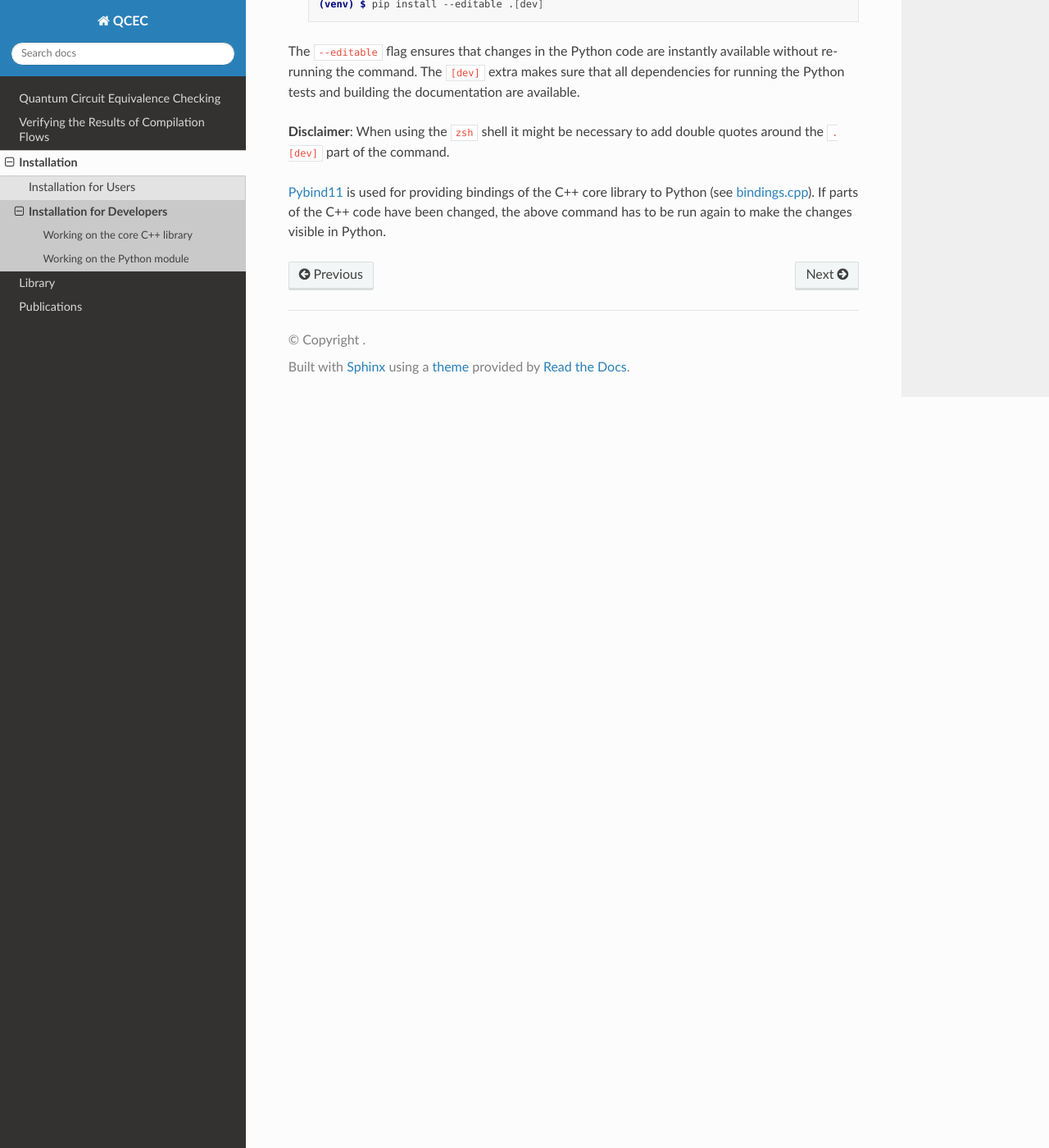
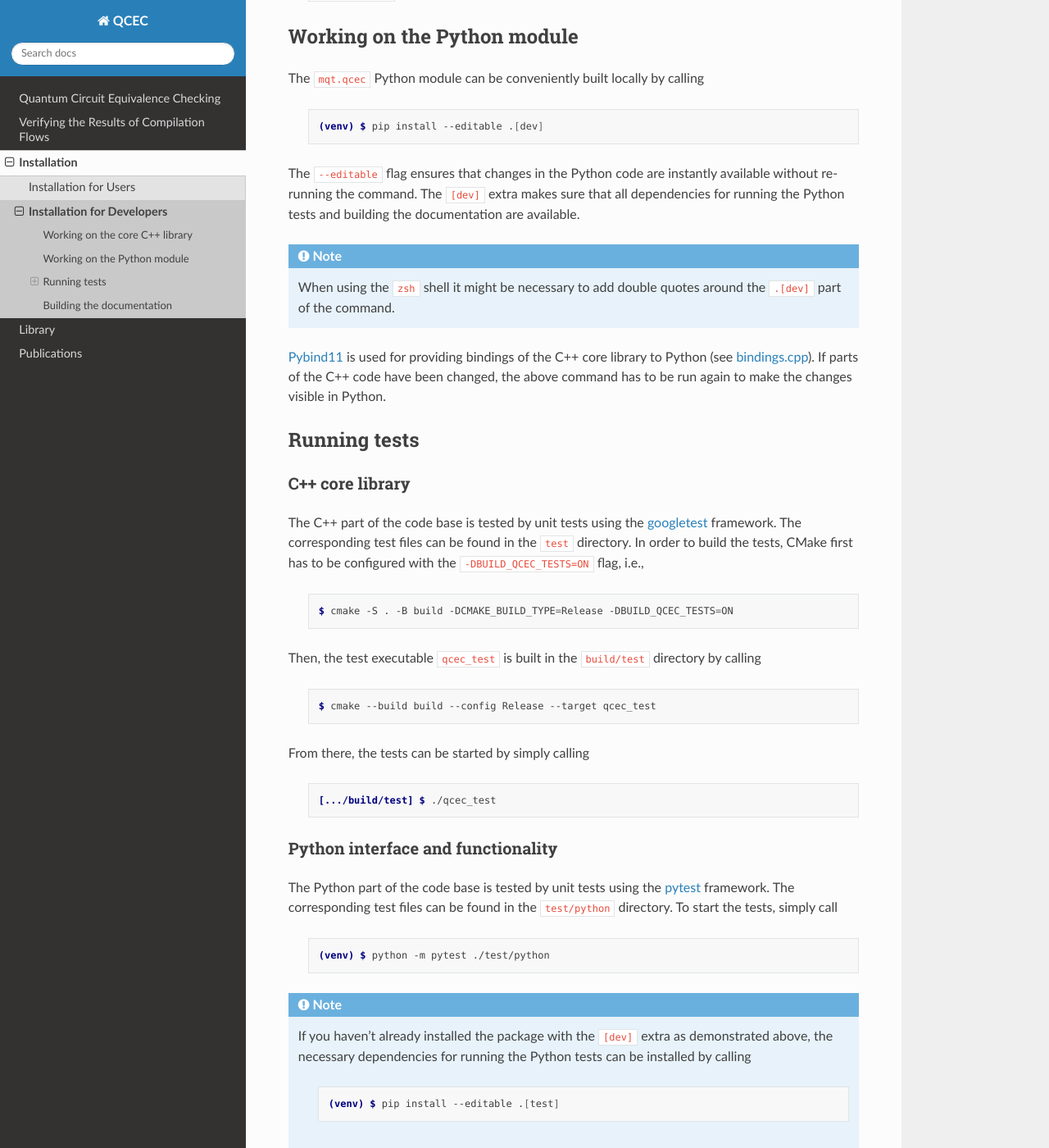
Before and after one commit to cda-tum/mqt-qcec, a Sphinx documentation site: the page built from docs/source/install/Developers.rst, in a window 1280 px wide and 1400 px high, scrolled down 1293 px. Shown: the whole window at 82% size. Built offline with Sphinx 7.4.7 and the Read the Docs theme 2.0.0, drawn with Linux system fonts in a browser that asks for light colours; the version number could not be read and is left out; some of the changed text lies outside the part shown.

Commit message:
📝 Documentation update (#77)
* 📝 add some documentation on running tests and building documentation
* 📝 improve documentation by using `.. note::` and footnotes

```diff
--- a/docs/source/install/Developers.rst
+++ b/docs/source/install/Developers.rst
@@ -10,6 +10,10 @@ In order to start developing, clone the QCEC repository using
 Note the :code:`--recurse-submodules` flag. It is required to also clone all the required submodules. If you happen to forget passing the flag on your initial clone, you can initialize all the submodules by executing :code:`git submodule update --init --recursive` in the main project directory.
 
 A C++ compiler supporting *C++17* and a minimum CMake version of *3.14* is required to build the project.
+
+.. note::
+    We noticed some issues when compiling with Microsoft's *MSCV* compiler toolchain. If you want to start development on this project under Windows, consider using the *clang* compiler toolchain. A detailed description of how to set this up can be found `here <https://docs.microsoft.com/en-us/cpp/build/clang-support-msbuild?view=msvc-160>`_.
+
 
 Working on the core C++ library
 ###############################
@@ -51,7 +55,69 @@ The :code:`mqt.qcec` Python module can be conveniently built locally by calling
 
 The :code:`--editable` flag ensures that changes in the Python code are instantly available without re-running the command. The :code:`[dev]` extra makes sure that all dependencies for running the Python tests and building the documentation are available.
 
-**Disclaimer**: When using the :code:`zsh` shell it might be necessary to add double quotes around the :code:`.[dev]` part of the command.
+.. note::
+    When using the :code:`zsh` shell it might be necessary to add double quotes around the :code:`.[dev]` part of the command.
 
-`Pybind11 <https://pybind11.readthedocs.io/>`_ is used for providing bindings of the C++ core library to Python (see `bindings.cpp <https://github.com/cda-tum/qcec/tree/master/mqt/qcec/bindings.cpp>`_).
+`Pybind11 <https://pybind11.readthedocs.io/>`_ is used for providing bindings of the C++ core library to Python (see `bindings.cpp <https://github.com/cda-tum/qcec/tree/main/mqt/qcec/bindings.cpp>`_).
 If parts of the C++ code have been changed, the above command has to be run again to make the changes visible in Python.
+
+Running tests
+#############
+
+C++ core library
+----------------
+
+The C++ part of the code base is tested by unit tests using the `googletest <https://google.github.io/googletest/primer.html>`_ framework.
+The corresponding test files can be found in the :code:`test` directory. In order to build the tests, CMake first has to be configured with the :code:`-DBUILD_QCEC_TESTS=ON` flag, i.e.,
+
+    .. code-block:: console
+
+        $ cmake -S . -B build -DCMAKE_BUILD_TYPE=Release -DBUILD_QCEC_TESTS=ON
+
+Then, the test executable :code:`qcec_test` is built in the :code:`build/test` directory by calling
+
+    .. code-block:: console
+
+        $ cmake --build build --config Release --target qcec_test
+
+From there, the tests can be started by simply calling
+
+    .. code-block:: console
+
+        [.../build/test] $ ./qcec_test
+
+Python interface and functionality
+----------------------------------
+
+The Python part of the code base is tested by unit tests using the `pytest <https://docs.pytest.org/en/latest/>`_ framework.
+The corresponding test files can be found in the :code:`test/python` directory.
+To start the tests, simply call
+
+    .. code-block:: console
+
+        (venv) $ python -m pytest ./test/python
+
+.. note::
+    If you haven't already installed the package with the :code:`[dev]` extra as demonstrated above, the necessary dependencies for running the Python tests can be installed by calling
+
+        .. code-block:: console
+
+            (venv) $ pip install --editable .[test]
+
+Building the documentation
+##########################
+
+Building this documentation locally is as easy as calling
+
+    .. code-block:: console
+
+        (venv) [.../docs] $ make clean && make html
+
+The resulting HTML documentation (:code:`index.html`) can be found in the :code:`docs/build/html` directory.
+
+.. note::
+    If you haven't already installed the package with the :code:`[dev]` extra as demonstrated above, the necessary dependencies for building the documentation can be installed by calling
+
+        .. code-block:: console
+
+            (venv) $ pip install --editable .[docs]
--- a/docs/source/install/Users.rst
+++ b/docs/source/install/Users.rst
@@ -89,4 +89,5 @@ This requires a `C++ compiler <https://en.wikipedia.org/wiki/List_of_compilers#C
 The library is continuously tested under Linux, MacOS, and Windows using the `latest available system versions for GitHub Actions <https://github.com/actions/virtual-environments>`_.
 In order to access the latest build logs, visit `qcec/actions/workflows/ci.yml <https://github.com/cda-tum/qcec/actions/workflows/ci.yml>`_.
 
-**Disclaimer**: We noticed some issues when compiling with Microsoft's *MSCV* compiler toolchain. If you want to start development on this project under Windows, consider using the *clang* compiler toolchain. A detailed description of how to set this up can be found `here <https://docs.microsoft.com/en-us/cpp/build/clang-support-msbuild?view=msvc-160>`_.
+.. note::
+    We noticed some issues when compiling with Microsoft's *MSCV* compiler toolchain. If you want to start development on this project under Windows, consider using the *clang* compiler toolchain. A detailed description of how to set this up can be found `here <https://docs.microsoft.com/en-us/cpp/build/clang-support-msbuild?view=msvc-160>`_.
--- a/docs/source/library/EquivalenceCheckingManager.rst
+++ b/docs/source/library/EquivalenceCheckingManager.rst
@@ -43,9 +43,10 @@ There are two ways of configuring the manager at construction time, e.g., in ord
 
         ecm = EquivalenceCheckingManager(circ1=qc1, circ2=qc2, timeout=60.)
 
-  Every keyword argument that takes an enum value can either be conveniently specified as a string (e.g., :code:`state_type="stabilizer"`) or by providing the respective enum value (e.g., :code:`state_type=qcec.StateType.stabilizer`).
+.. note::
+    Every keyword argument that takes an enum value can either be conveniently specified as a string (e.g., :code:`state_type="stabilizer"`) or by providing the respective enum value (e.g., :code:`state_type=qcec.StateType.stabilizer`).
 
-    .. automethod:: EquivalenceCheckingManager.__init__
+.. automethod:: EquivalenceCheckingManager.__init__
 
 Configuration after instantiation
 #################################
```
Also changed, not shown: README.md (+3 -2 lines), docs/source/index.rst (+8 -4 lines).
